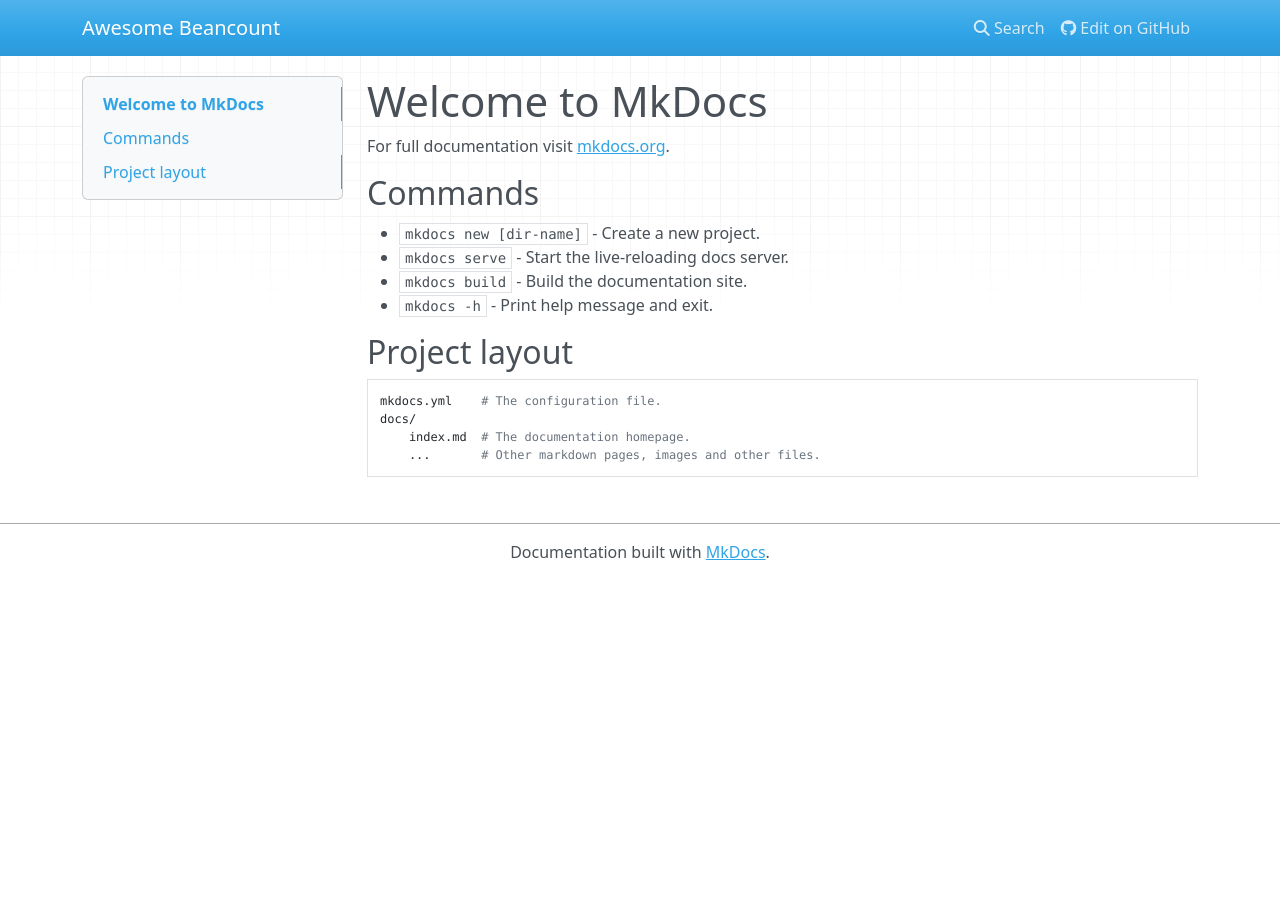
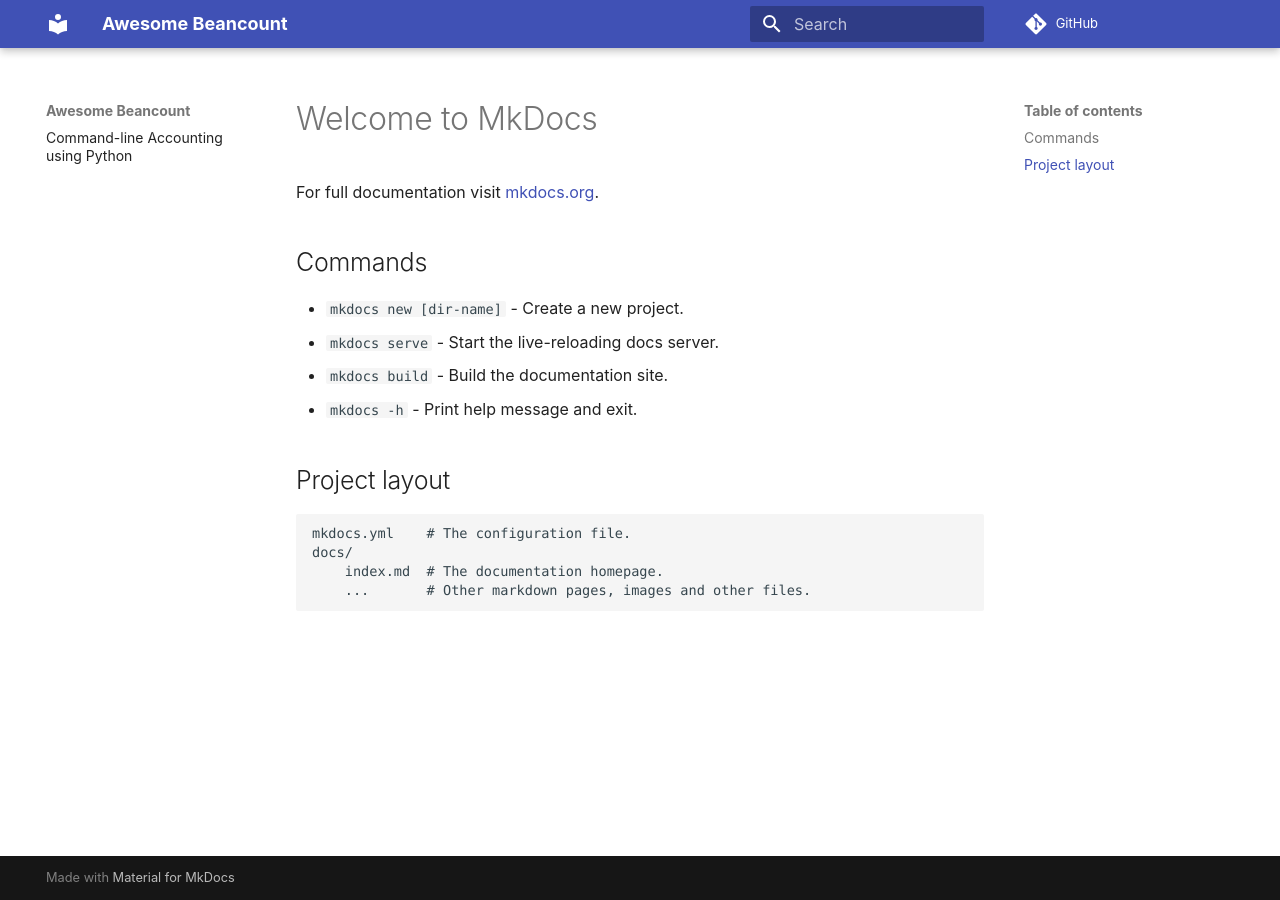
Before and after one commit to siddhantgoel/awesome-beancount, an MkDocs documentation site: the page built from docs/index.md, in a window 1280 px wide. Built offline with MkDocs 1.6.1 and Material for MkDocs 9.7.7, drawn with Linux system fonts in a browser that asks for light colours; nearby versions of some CDN libraries; comment, search, counter and statistics services are not loaded.

Commit message:
use mkdocs-material theme

```diff
--- a/mkdocs.yml
+++ b/mkdocs.yml
@@ -3,3 +3,10 @@
 site_description: A curated list of resources for the Beancount command-line accounting system
 site_author: Siddhant Goel
 repo_url: https://github.com/siddhantgoel/awesome-beancount
+theme:
+    name: material
+    palette:
+        primary: indigo
+    font: false
+nav:
+    - "Command-line Accounting using Python": README.md
```
Also changed, not shown: requirements.txt (+6 -2 lines), 1 other file.
